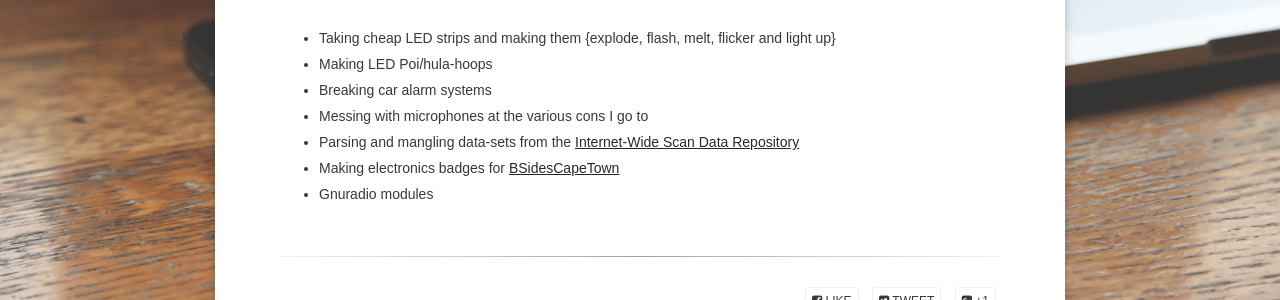
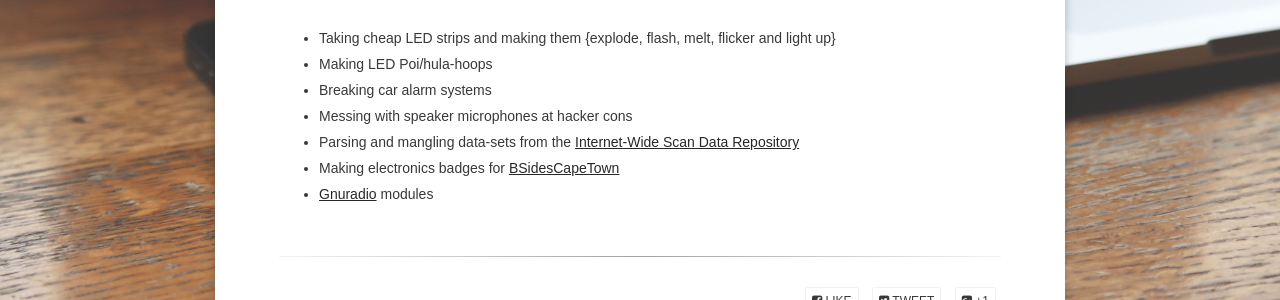
Before and after one commit to dodgymike/dodgymike.github.io, a Jekyll site: the page built from _posts/2016-06-04-syn.md, in a window 1280 px wide. Shown: the part 592-892 px from the top of the page. Built offline with Jekyll 4.4.1, drawn with Linux system fonts in a browser that asks for light colours; some web fonts are replaced; comment, search, counter and statistics services are not loaded.

Commit message:
More updates to first post

```diff
--- a/_posts/2016-06-04-syn.md
+++ b/_posts/2016-06-04-syn.md
@@ -21,7 +21,7 @@ Thanks to [Cobus Barnard](http://cobus.io/) and his suggestion of using [Jekyll
 * Taking cheap LED strips and making them {explode, flash, melt, flicker and light up}
 * Making LED Poi/hula-hoops
 * Breaking car alarm systems
-* Messing with microphones at the various cons I go to
+* Messing with speaker microphones at hacker cons
 * Parsing and mangling data-sets from the [Internet-Wide Scan Data Repository](https://scans.io)
 * Making electronics badges for [BSidesCapeTown](http://www.bsidescapetown.co.za/)
-* Gnuradio modules
+* [Gnuradio](http://gnuradio.org) modules
```
Also changed, not shown: 2 other files.
